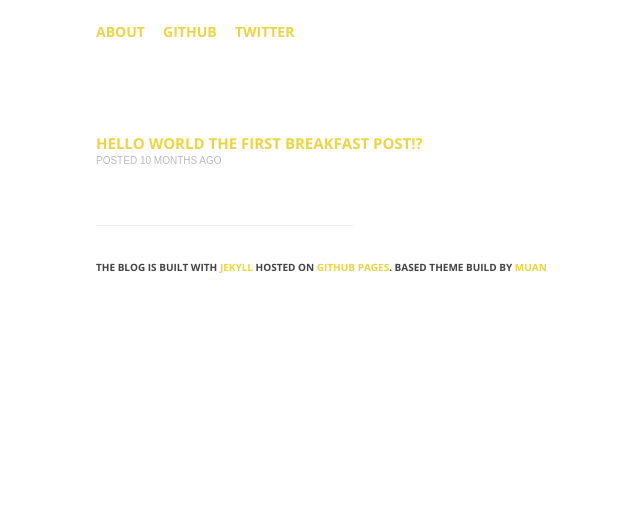
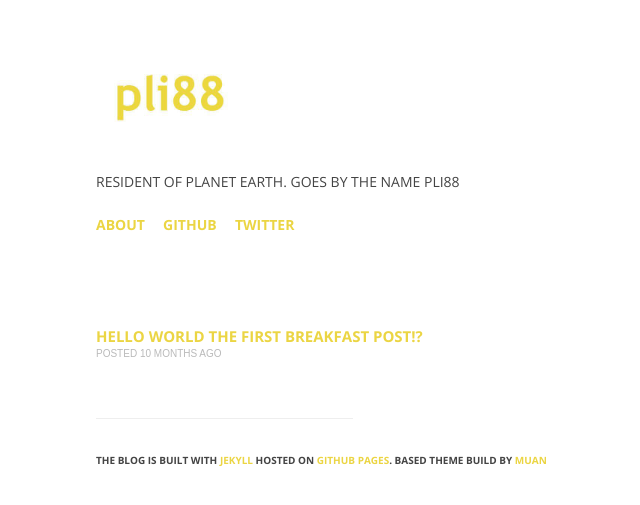
Before and after one commit to karthick-manoharan/karthick-manoharan.github.io, a Jekyll site: the page built from index.html, in a window 1280 px wide. Shown: the top 505 px of the page, without its empty margins (308-948 px from the left). Built offline with Jekyll 4.4.1, drawn with Linux system fonts in a browser that asks for light colours; Markdown is read by kramdown in place of the engine named in the settings; the list of posts is cut into pages by our own code; comment, search, counter and statistics services are not loaded.

Commit message:
Fixed missing styles

```diff
--- a/_includes/header.html
+++ b/_includes/header.html
@@ -1,5 +1,7 @@
 
 {% if page.url == "/" %}
+ <img src="../images/pli88.jpg" alt="pli88 image">
+ <p>Resident of planet earth. Goes by the name pli88</p>
   <nav class="bold">
     {% for link in site.links %}
       <a id="ind-{{ link.name | downcase }}" href="{{ link.url }}">{{ link.name }}</a>&nbsp;&nbsp;&nbsp;&nbsp;
--- a/assets/stuff/style.css
+++ b/assets/stuff/style.css
@@ -33,6 +33,13 @@ header, footer, section {
 header {
   font-size: 14px;
   text-transform: uppercase; }
+  header img{
+      width: 150px !important;l
+      height:150px;
+  }
+  header p {
+      margin-bottom: 18px;
+  }
   header hr {
     margin-bottom: 0; }
 
```
